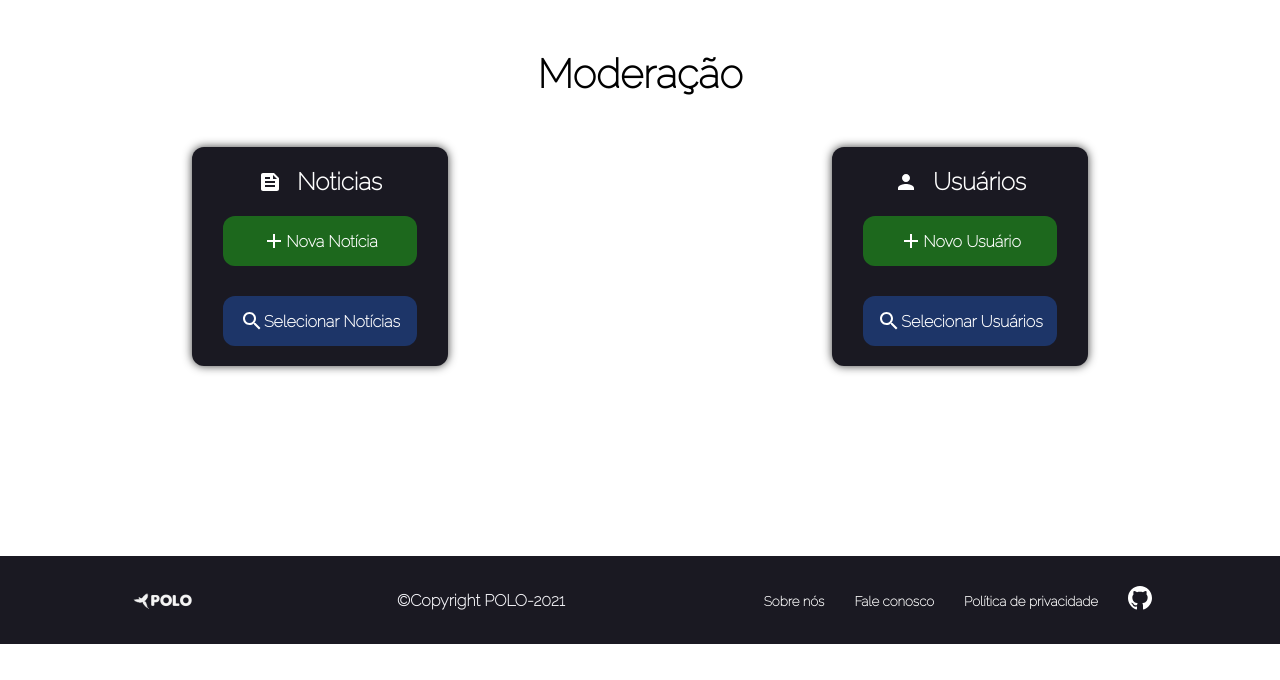
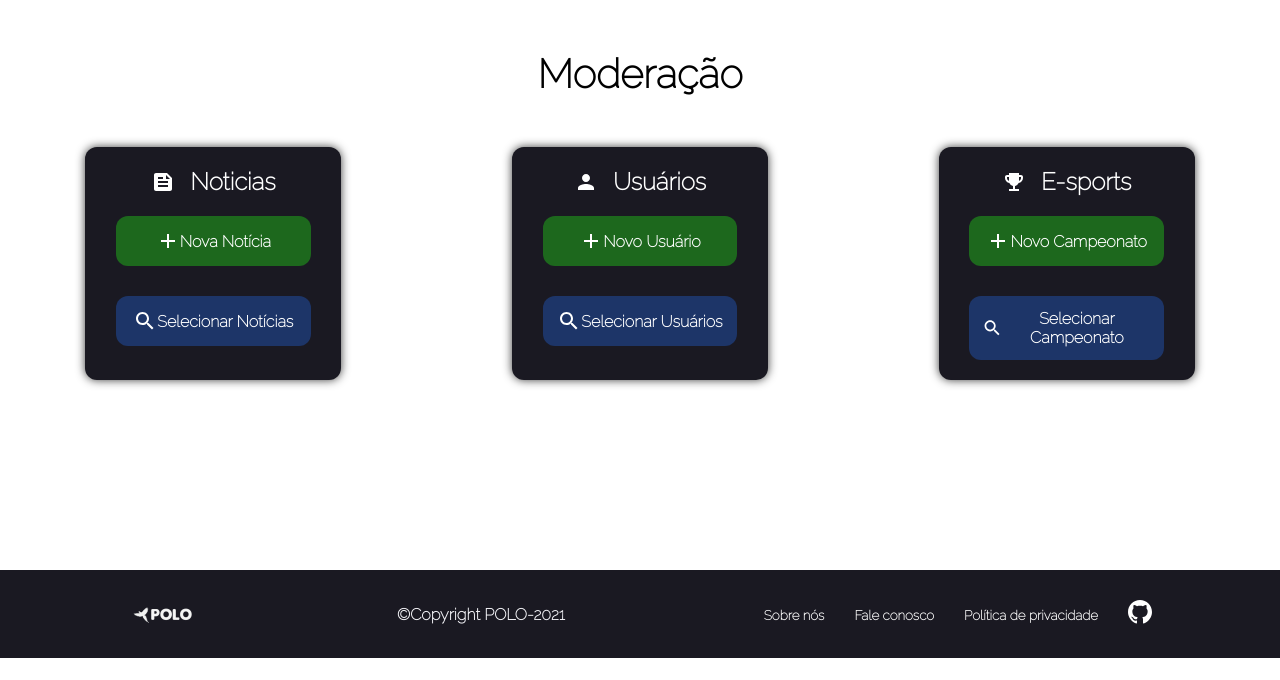
Before and after one commit to CaioSimioni/site-tcc, a PHP site: page /Admin/admin.php in a window 1280 px wide. Shown: the part 120-800 px from the top of the page. Run offline with PHP 8.4, Linux system fonts and the light colour scheme; the visitor is signed in with stand-in values (Sample User, id 1).

Commit message:
Update admin.php

```diff
--- a/Admin/admin.php
+++ b/Admin/admin.php
@@ -38,47 +38,58 @@ if($_SESSION['adm'] == false) {
         <section>
             <h1>Moderação</h1>
             <div class="cards">
+
                 <div class="box">
                     <div class="titulo-box-card">
                         <svg xmlns="http://www.w3.org/2000/svg" enable-background="new 0 0 24 24" height="24px" viewBox="0 0 24 24" width="24px" fill="#FFFFFF"><g><path d="M0,0h24v24H0V0z" fill="none"/></g><g><path d="M16,3H5C3.9,3,3,3.9,3,5v14c0,1.1,0.9,2,2,2h14c1.1,0,2-0.9,2-2V8L16,3z M7,7h5v2H7V7z M17,17H7v-2h10V17z M17,13H7v-2h10 V13z M15,9V5l4,4H15z"/></g></svg>
                         <p class="title">Noticias</p>
                     </div>
-
                     <div class="objs">
-
                         <div onclick="newNot()" class="item novo" id="new-not">
                             <svg xmlns="http://www.w3.org/2000/svg" enable-background="new 0 0 24 24" height="24px" viewBox="0 0 24 24" width="24px" fill="#FFFFFF"><g><rect fill="none" height="24" width="24"/></g><g><g><path d="M19,13h-6v6h-2v-6H5v-2h6V5h2v6h6V13z"/></g></g></svg>
                             <p>Nova Notícia</p>
                         </div>
-
                         <div onclick="selectNot()" class="item sele" id="sele-not">
                             <svg xmlns="http://www.w3.org/2000/svg" height="24px" viewBox="0 0 24 24" width="24px" fill="#FFFFFF"><path d="M0 0h24v24H0V0z" fill="none"/><path d="M15.5 14h-.79l-.28-.27C15.41 12.59 16 11.11 16 9.5 16 5.91 13.09 3 9.5 3S3 5.91 3 9.5 5.91 16 9.5 16c1.61 0 3.09-.59 4.23-1.57l.27.28v.79l5 4.99L20.49 19l-4.99-5zm-6 0C7.01 14 5 11.99 5 9.5S7.01 5 9.5 5 14 7.01 14 9.5 11.99 14 9.5 14z"/></svg>
                             <p>Selecionar Notícias</p>
                         </div>
-
                     </div>
                 </div>
+
                 <div class="box">
                     <div class="titulo-box-card">
                     <svg xmlns="http://www.w3.org/2000/svg" height="24px" viewBox="0 0 24 24" width="24px" fill="#FFFFFF"><path d="M0 0h24v24H0z" fill="none"/><path d="M12 12c2.21 0 4-1.79 4-4s-1.79-4-4-4-4 1.79-4 4 1.79 4 4 4zm0 2c-2.67 0-8 1.34-8 4v2h16v-2c0-2.66-5.33-4-8-4z"/></svg>
                         <p class="title">Usuários</p>
                     </div>
                     <div class="objs">
-
                         <div onclick="newUser()" class="item novo" id="new-user">
                             <svg xmlns="http://www.w3.org/2000/svg" enable-background="new 0 0 24 24" height="24px" viewBox="0 0 24 24" width="24px" fill="#FFFFFF"><g><rect fill="none" height="24" width="24"/></g><g><g><path d="M19,13h-6v6h-2v-6H5v-2h6V5h2v6h6V13z"/></g></g></svg>
                             <p>Novo Usuário</p>
                         </div>
-
                         <div onclick="selectUser()" class="item sele" id="sele-user">
                             <svg xmlns="http://www.w3.org/2000/svg" height="24px" viewBox="0 0 24 24" width="24px" fill="#FFFFFF"><path d="M0 0h24v24H0V0z" fill="none"/><path d="M15.5 14h-.79l-.28-.27C15.41 12.59 16 11.11 16 9.5 16 5.91 13.09 3 9.5 3S3 5.91 3 9.5 5.91 16 9.5 16c1.61 0 3.09-.59 4.23-1.57l.27.28v.79l5 4.99L20.49 19l-4.99-5zm-6 0C7.01 14 5 11.99 5 9.5S7.01 5 9.5 5 14 7.01 14 9.5 11.99 14 9.5 14z"/></svg>
                             <p>Selecionar Usuários</p>
                         </div>
-
                     </div>
                 </div>
 
+                <div class="box">
+                    <div class="titulo-box-card">
+                    <svg xmlns="http://www.w3.org/2000/svg" enable-background="new 0 0 24 24" height="24px" viewBox="0 0 24 24" width="24px" fill="#FFFFFF"><rect fill="none" height="24" width="24"/><path d="M19,5h-2V3H7v2H5C3.9,5,3,5.9,3,7v1c0,2.55,1.92,4.63,4.39,4.94c0.63,1.5,1.98,2.63,3.61,2.96V19H7v2h10v-2h-4v-3.1 c1.63-0.33,2.98-1.46,3.61-2.96C19.08,12.63,21,10.55,21,8V7C21,5.9,20.1,5,19,5z M5,8V7h2v3.82C5.84,10.4,5,9.3,5,8z M19,8 c0,1.3-0.84,2.4-2,2.82V7h2V8z"/></svg>
+                        <p class="title">E-sports</p>
+                    </div>
+                    <div class="objs">
+                        <div onclick="newCamp()" class="item novo" id="new-camp">
+                            <svg xmlns="http://www.w3.org/2000/svg" enable-background="new 0 0 24 24" height="24px" viewBox="0 0 24 24" width="24px" fill="#FFFFFF"><g><rect fill="none" height="24" width="24"/></g><g><g><path d="M19,13h-6v6h-2v-6H5v-2h6V5h2v6h6V13z"/></g></g></svg>
+                            <p>Novo Campeonato</p>
+                        </div>
+                        <div onclick="selectCamp()" class="item sele" id="sele-camp">
+                            <svg xmlns="http://www.w3.org/2000/svg" height="24px" viewBox="0 0 24 24" width="24px" fill="#FFFFFF"><path d="M0 0h24v24H0V0z" fill="none"/><path d="M15.5 14h-.79l-.28-.27C15.41 12.59 16 11.11 16 9.5 16 5.91 13.09 3 9.5 3S3 5.91 3 9.5 5.91 16 9.5 16c1.61 0 3.09-.59 4.23-1.57l.27.28v.79l5 4.99L20.49 19l-4.99-5zm-6 0C7.01 14 5 11.99 5 9.5S7.01 5 9.5 5 14 7.01 14 9.5 11.99 14 9.5 14z"/></svg>
+                            <p>Selecionar Campeonato</p>
+                        </div>
+                    </div>
                 </div>
+                <!-- Adicionar mais possibilidades aqui -->
             </div>
         </section>
     </div>
@@ -103,6 +114,14 @@ if($_SESSION['adm'] == false) {
         function selectUser(){
             window.location.href = "../Usuario/usuarioSelecionar.php";
         }
+
+        function newCamp(){
+            window.location.href = "../Esports/campeonatoCadastrar.php";
+        }
+
+        function selectCamp(){
+            window.location.href = "../Esports/campeonatoSelecionar.php";
+        }
     </script>
 </body>
 </html>
```
